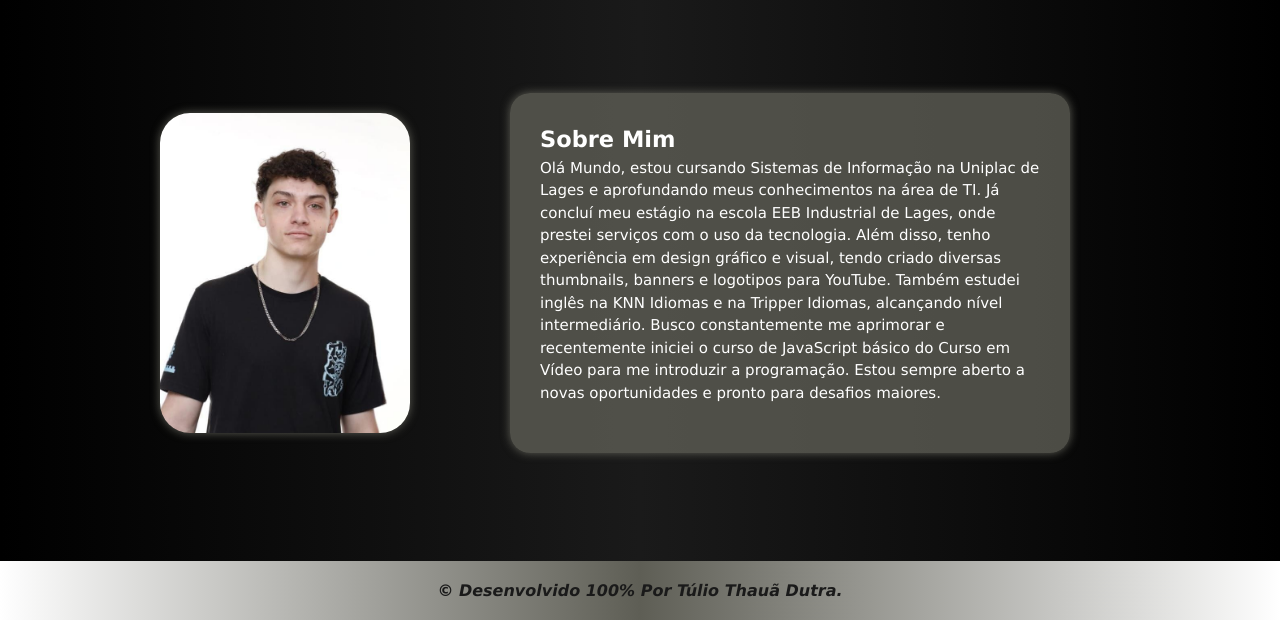
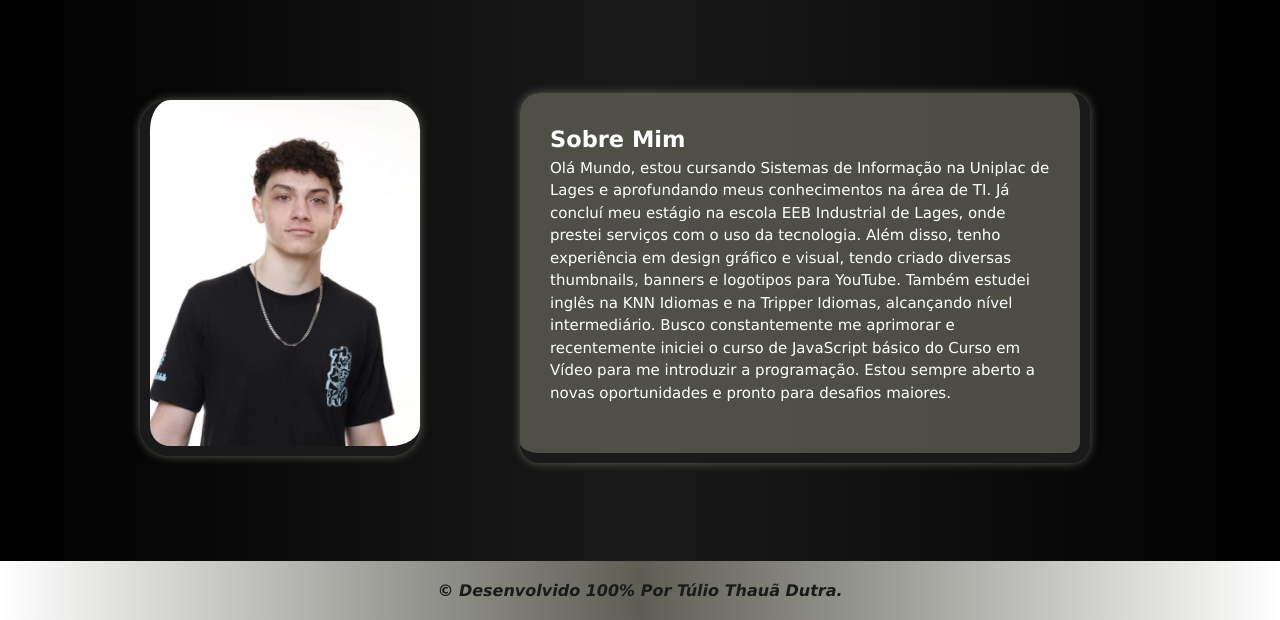
Before and after one commit to tuliothaua/portfolio-thaua, a plain HTML site: page index.html in a window 1280 px wide. Shown: the part 180-800 px from the top of the page. Drawn offline with Linux system fonts and the light colour scheme.

Commit message:
style: borda para a img e sobre mim

```diff
--- a/front-end/code/style.css
+++ b/front-end/code/style.css
@@ -1,7 +1,8 @@
-/*********** RESET VARIABLES ***********/
+/************ GLOBAL STYLES ************/
 * {
     margin: 0;
     padding: 0;
+    font-family: Verdana, Geneva, Tahoma, sans-serif;
 }
 
 /************ ROOT VARIABLES ************/
@@ -66,13 +67,6 @@
     --footer-link-hover-color: white;
     --footer-link-hover-bg: #9a9d4e33;
     --footer-link-hover-shadow: #9a9d4e80;
-}
-
-/************ GLOBAL STYLES ************/
-* {
-    margin: 0;
-    padding: 0;
-    font-family: Verdana, Geneva, Tahoma, sans-serif;
 }
 
 /************ NAVBAR ************/
@@ -222,11 +216,21 @@ header {
     font-family: Arial, Helvetica, sans-serif;
     font-size: 15px;
     line-height: 1.5;
+    border-right: 10px solid var(--button-bg);
+    border-bottom: 10px solid var(--button-bg);
     box-shadow: 0 0 10px var(--div-about-shadow);
     background-color: var(--div-about-bg);
     color: var(--div-about-color);
     border-radius: 20px;
     overflow: auto;
+    transition: all 0.3s ease-in-out;
+}
+
+.div-about:hover {
+    border-right: 10px solid #ffffff85;
+    border-bottom: 10px solid #ffffff85;
+
+    transition: all 0.3s ease-in-out;
 }
 
 @keyframes slideIn {
@@ -236,16 +240,20 @@ header {
 
 /************ IMAGEM TULIO ************/
 .img-tulio {
-    width: 250px;
+    width: 270px;
     height: auto;
     border-radius: 30px;
     box-shadow: 0 0 10px var(--img-shadow);
-    transition: transform 0.3s ease-in-out;
+    border-left: 10px solid var(--button-bg);
+    border-bottom: 10px solid var(--button-bg);
+    transition: all 0.3s ease-in-out;
 }
 
 .img-tulio:hover {
     transform: scale(1.05);
-    transition: transform 0.3s ease-in-out;
+    transition: all 0.3s ease-in-out;
+    border-left: 10px solid #ffffff85;
+    border-bottom: 10px solid #ffffff85;
 }
 
 /************ DIV HABILIDADES ************/
```
